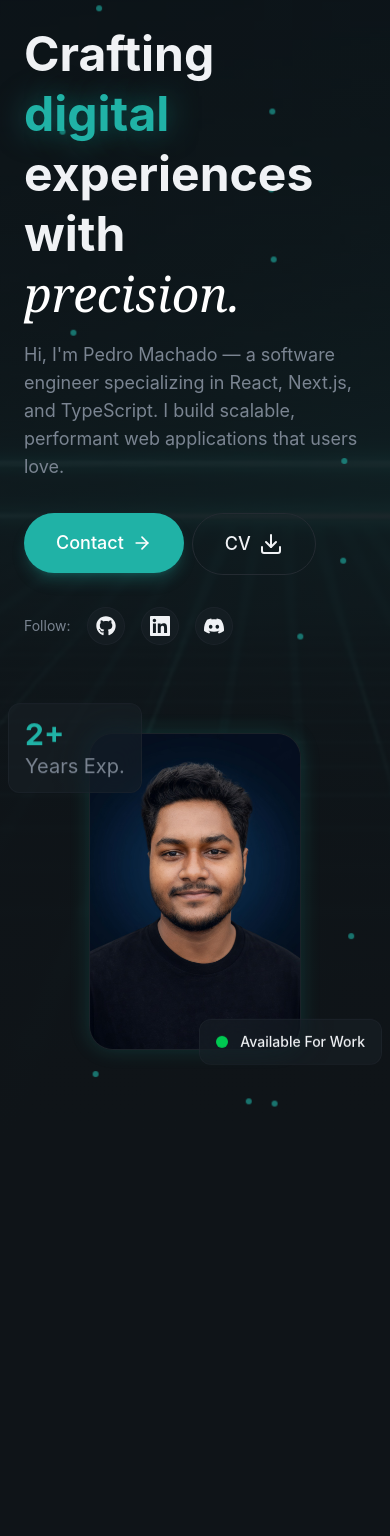
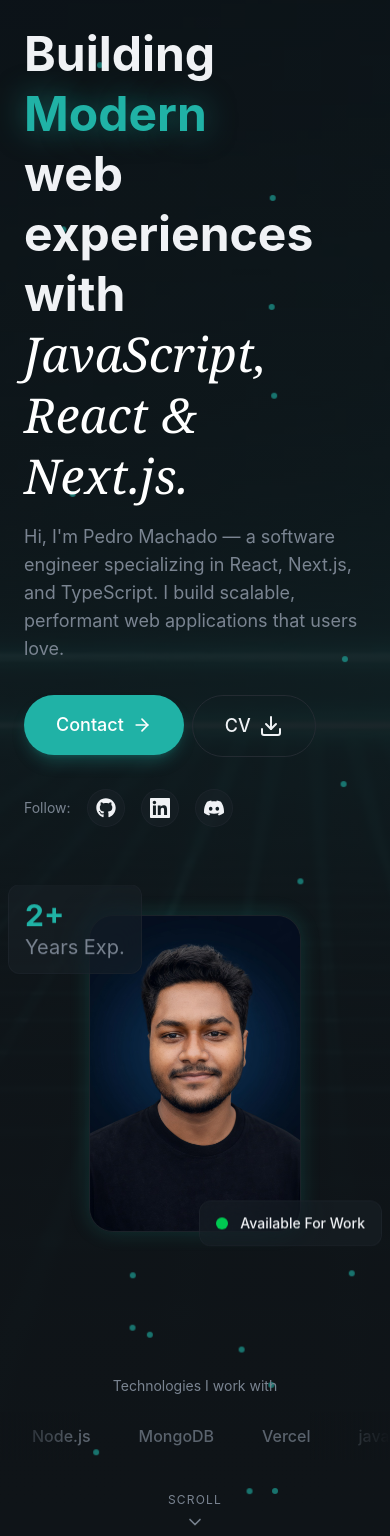
Before and after one commit to Rubelhasan-Hub/My-portfolio, a React (Vite) app: page / in a window 390 px wide. Shown: the part 174-1710 px from the top of the page. Before the commit the page ends 1312 px from the top, so only its background shows below. Built offline with nearby package versions, Linux system fonts and the light colour scheme.

Commit message:
added the thinks that i know like nextjs ract

```diff
--- a/src/layout/Navbar.jsx
+++ b/src/layout/Navbar.jsx
@@ -17,13 +17,7 @@ const Navbar = () => {
     return (
         <header className="fixed top-0 left-0 right-0 z-50 bg-transparent py-5">
             <nav className="container mx-auto px-6 flex items-center justify-between">
-                <a href="#" className="relative inline-block text-xl font-bold tracking-tight
-  transition-colors duration-300
-  hover:text-primary
-  after:content-[''] after:absolute after:left-0 after:-bottom-1
-  after:w-0 after:h-0.5 after:bg-primary
-  after:transition-all after:duration-500
-  hover:after:w-full">
+                <a href="#" className="relative inline-block text-xl font-bold tracking-tight transition-colors duration-300hover:text-primary after:content-[''] after:absolute after:left-0 after:-bottom-1 after:w-0 after:h-0.5 after:bg-primary after:transition-all after:duration-500 hover:after:w-full">
                     Rubel Hasan <span className="text-primary font-bold">|</span>
                 </a>
                 <div className="hidden md:flex items-center gap-1">
--- a/src/section/Hero.jsx
+++ b/src/section/Hero.jsx
@@ -1,4 +1,4 @@
-import { ArrowRight, Download, GitBranchIcon } from "lucide-react";
+import { ArrowRight, ChevronDown, Download, GitBranchIcon } from "lucide-react";
 import Button from "../components/Button";
 import { AnimatedBorderButton } from "../components/AnimatedBorderButton";
 import { FaGithub } from "react-icons/fa";
@@ -12,8 +12,20 @@ export const Hero = () => {
         link.download = "Rubel-Hasan-CV.pdf";
         link.click();
     };
+
+    const skills = [
+        "React",
+        "Next.js",
+        "Node.js",
+        "MongoDB",
+        "Vercel",
+        "javascript",
+        "Figma",
+        "Git",
+        "GitHub Actions",
+    ];
     return (
-        <section className="relative min-h-screen flex items-center overflow-hidden">
+        <section className="relative min-h-screen overflow-hidden">
             {/* Bg */}
             <div className="absolute inset-0">
                 <img
@@ -49,19 +61,19 @@ export const Hero = () => {
                         <div className="animate-fade-in">
                             <span className="inline-flex items-center gap-2 px-4 py-2 rounded-full glass text-sm text-primary">
                                 <span className="w-2 h-2 bg-primary rounded-full animate-pulse" />
-                                Software Engineer • React Specialist
+                                Full Stack Web Developer •  React Specialist
                             </span>
                         </div>
 
                         {/* Headline */}
                         <div className="space-y-4">
                             <h1 className="text-5xl md:text-6xl lg:text-7xl font-bold leading-tight animate-fade-in animation-delay-100">
-                                Crafting <span className="text-primary glow-text">digital</span>
+                                Building <span className="text-primary glow-text">Modern</span>
                                 <br />
-                                experiences with
+                                web experiences with
                                 <br />
                                 <span className="font-serif italic font-normal text-white">
-                                    precision.
+                                    JavaScript, React & Next.js.
                                 </span>
                             </h1>
                             <p className="text-lg text-muted-foreground max-w-lg animate-fade-in animation-delay-200">
@@ -73,10 +85,10 @@ export const Hero = () => {
 
                         {/* Call to action section */}
                         <div className="flex gap-2">
-                            <a href="mailto:rubelhasanmd29@gmail.com">
-                            <Button size="lg">
-                                Contact <span className="hidden lg:block">Me</span><ArrowRight className="w-5 h-5"></ArrowRight>
-                            </Button>
+                            <a href="#contact">
+                                <Button size="lg">
+                                    Contact <span className="hidden lg:block">Me</span><ArrowRight className="w-5 h-5"></ArrowRight>
+                                </Button>
                             </a>
 
                             <a href="/public/cv.pdf" target="_blank">
@@ -112,7 +124,7 @@ export const Hero = () => {
 
 
                                     {/* Floating badge */}
-                                    <div className="absolute -bottom-4 -right-4 glass rounded-xl px-4 py-3 animate-float">
+                                    <div className="absolute -bottom-4 lg:bottom-20 -right-4 glass rounded-xl px-4 py-3 animate-float">
                                         <div className="flex items-center gap-3">
                                             <div className="w-3 h-3 bg-green-500 rounded-full animate-puls" />
                                             <span className="text-sm font-medium">Available For Work</span>
@@ -129,6 +141,41 @@ export const Hero = () => {
                     </div>
                 </div>
             </div>
-        </section>
+
+            <div className="relative z-10 mt-14 space-y-8">
+                {/* Technologies marquee */}
+                <div className="animate-fade-in animation-delay-600">
+                    <p className="text-sm text-muted-foreground mb-4 text-center">
+                        Technologies I work with
+                    </p>
+
+                    <div className="relative max-w-5xl mx-auto overflow-hidden">
+                        <div className="absolute left-0 top-0 bottom-0 w-20 bg-gradient-to-r from-background to-transparent z-10" />
+                        <div className="absolute right-0 top-0 bottom-0 w-20 bg-gradient-to-l from-background to-transparent z-10" />
+
+                        <div className="flex w-max animate-marquee">
+                            {[...skills, ...skills].map((skill, idx) => (
+                                <div key={idx} className="flex-shrink-0 px-6 py-3">
+                                    <span className="text-base md:text-lg font-medium text-muted-foreground/70 hover:text-primary transition-colors duration-300">
+                                        {skill}
+                                    </span>
+                                </div>
+                            ))}
+                        </div>
+                    </div>
+                </div>
+
+                {/* Scroll button */}
+                <div className="flex justify-center animate-fade-in animation-delay-800">
+                    <a
+                        href="#about"
+                        className="flex flex-col items-center gap-2 text-muted-foreground hover:text-primary transition-colors group"
+                    >
+                        <span className="text-xs tracking-widest uppercase">Scroll</span>
+                        <ChevronDown className="w-5 h-5 animate-bounce" />
+                    </a>
+                </div>
+            </div>
+        </section >
     );
 };
```
